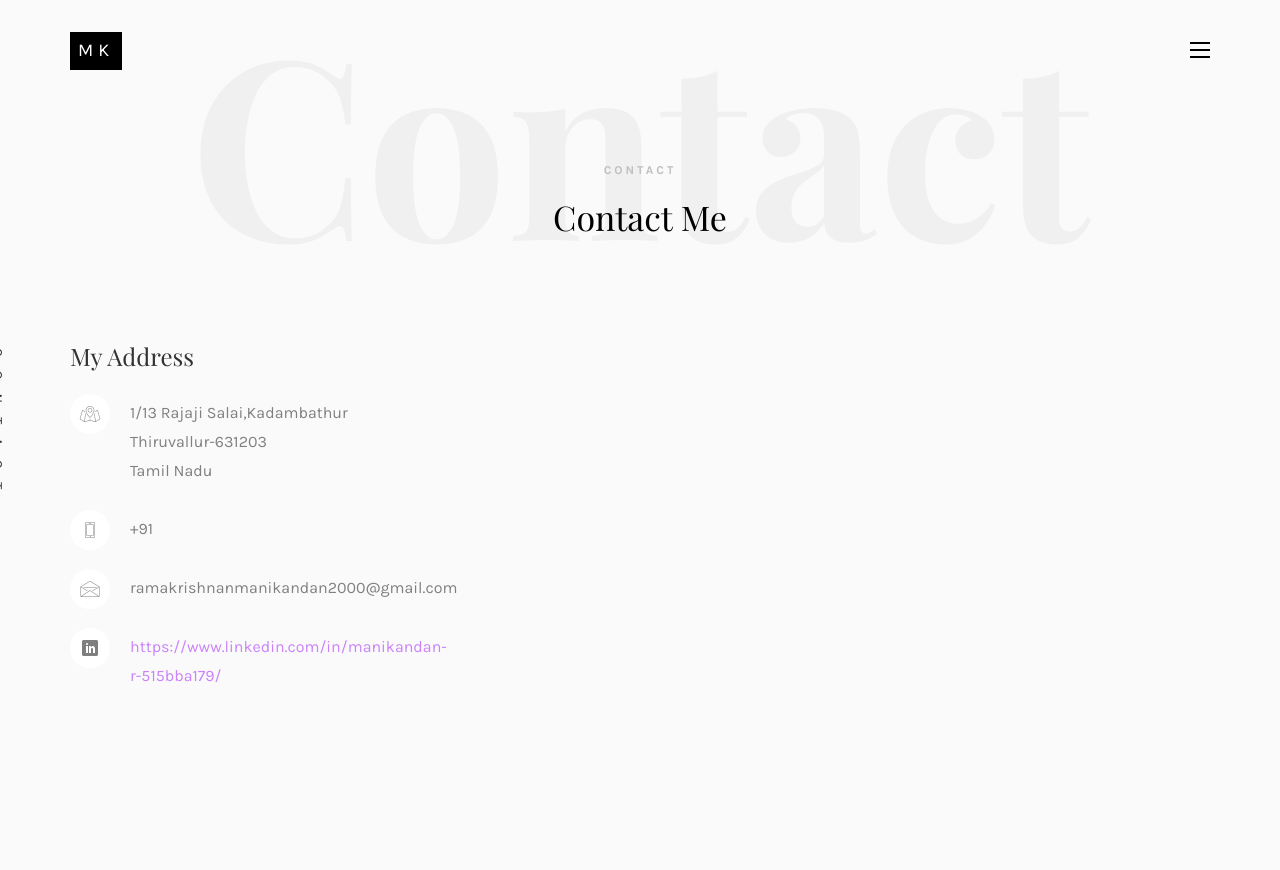
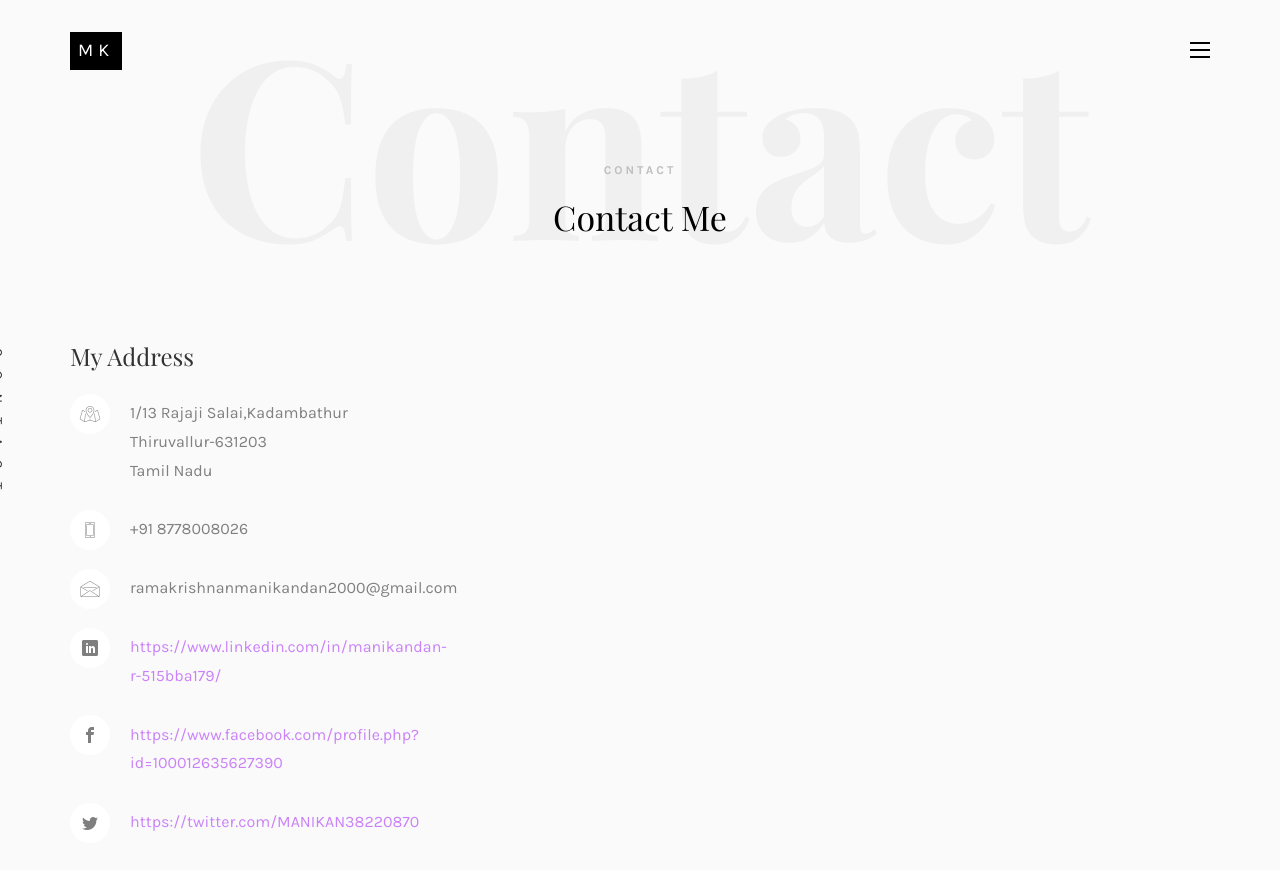
Before and after one commit to manikandan190/Resume, a plain HTML site: page contact.html in a window 1280 px wide. Drawn offline with nearby package versions, Linux system fonts and the light colour scheme; files whose address does not match are found by name; a web font is replaced by a local one.

Commit message:
Your commit message here

```diff
--- a/contact.html
+++ b/contact.html
@@ -137,9 +137,12 @@
 								<ul class="contact-info">
 									<li><span><i class="icon-map5"></i></span>1/13 Rajaji Salai,Kadambathur</br>Thiruvallur-631203</br>Tamil Nadu</li>
 
-									<li><span><i class="icon-phone4"></i></span>+91 </li>
+									<li><span><i class="icon-phone4"></i></span>+91 8778008026</li>
 									<li><span><i class="icon-envelope2"></i></span>ramakrishnanmanikandan2000@gmail.com</li>
 									<li><span><i class="icon-linkedin"></i></span><a href="https://www.linkedin.com/in/manikandan-r-515bba179/" target="_blank">https://www.linkedin.com/in/manikandan-r-515bba179/</a></li>
+									<li><span><i class="icon-facebook"></i></span><a href="https://www.facebook.com/profile.php?id=100012635627390" target="_blank">https://www.facebook.com/profile.php?id=100012635627390</a></li>
+									<li><span><i class="icon-twitter"></i></span><a href="https://twitter.com/MANIKAN38220870" target="_blank">https://twitter.com/MANIKAN38220870</a></li>
+
 								</ul>
 							</div>
 
```
